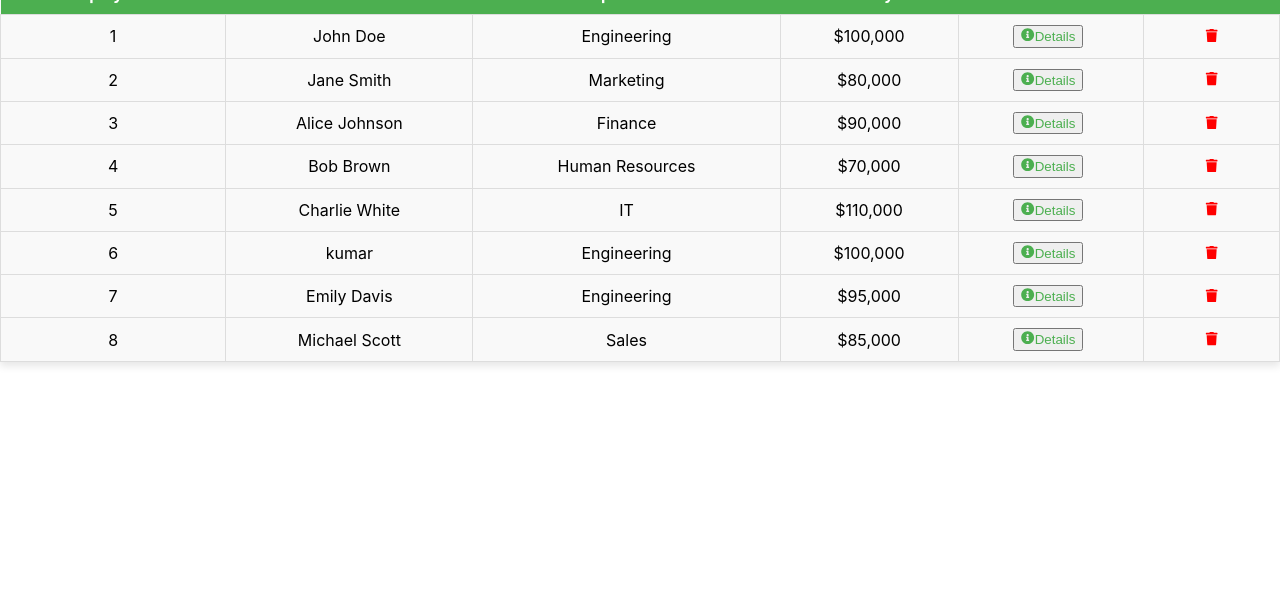
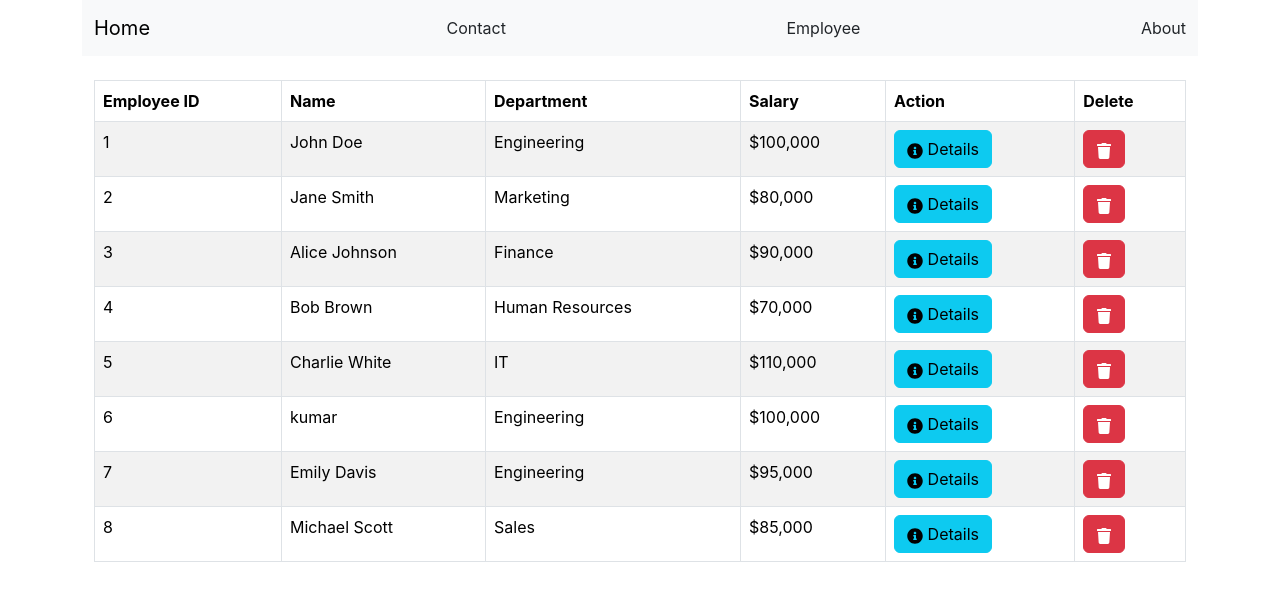
Before and after one commit to Sundarleo11/learnreact, a React (Create React App) app: page /employee in a window 1280 px wide. Shown: the top 600 px of the page. Built offline with nearby package versions, Linux system fonts and the light colour scheme; data requests are answered from the project's data file.

Commit message:
bootstarp style

```diff
--- a/package.json
+++ b/package.json
@@ -7,7 +7,9 @@
     "@testing-library/jest-dom": "^6.6.3",
     "@testing-library/react": "^16.3.0",
     "@testing-library/user-event": "^13.5.0",
+    "bootstrap": "^5.3.5",
     "react": "^19.1.0",
+    "react-bootstrap": "^2.10.9",
     "react-dom": "^19.1.0",
     "react-icons": "^5.5.0",
     "react-router-dom": "^6.4.1",
--- a/src/App.css
+++ b/src/App.css
@@ -1,113 +1 @@
-.App-header {
-  background-color: #282c34;
-  padding: 10px;
-  text-align: left;
-}
-
-.App-header a{
-  color: white;
-  padding: 5px;
-  text-decoration: none;
-}
-
-/* Center table globally */
-.center-table {
-  display: flex;
-  justify-content: center;
-  align-items: center;
-  height: 32vh;
-}
-
-/* Table styles */
-.table {
-  width: 100%;
-  border-collapse: collapse;
-  text-align: center;
-  background-color: #f9f9f9;
-  box-shadow: 0 4px 8px rgba(0, 0, 0, 0.1);
-  margin: 20px auto;
-}
-
-/* Header styles */
-.table-header {
-  background-color: #4CAF50;
-  color: white;
-  padding: 10px;
-}
-
-/* Cell styles */
-.table-cell {
-  padding: 10px;
-  border: 1px solid #ddd;
-}
-
-/* Icon styles */
-.icon-details {
-  color: #4CAF50;
-  margin-right: 5px;
-}
-
-.icon-delete {
-  color: red;
-  background: none;
-  border: none;
-  cursor: pointer;
-}
-
-/* Styling for EmployeeDetails component */
-.employeeDetails {
-    background-color: #f9f9f9;
-    border: 1px solid #ddd;
-    border-radius: 8px;
-    padding: 20px;
-    margin: 20px auto;
-    max-width: 600px;
-    box-shadow: 0 4px 6px rgba(0, 0, 0, 0.1);
-    font-family: Arial, sans-serif;
-    color: #333;
-}
-
-.employeeDetails h1 {
-    font-size: 24px;
-    color: #444;
-    margin-bottom: 10px;
-}
-
-.employeeDetails h2 {
-    font-size: 18px;
-    margin: 5px 0;
-}
-
-.employeeDetails p {
-    font-size: 16px;
-    color: #666;
-}
-
-/* Add reusable styles for loading, error, and no data messages */
-.message {
-    text-align: center;
-    font-size: 18px;
-    margin-top: 20px;
-}
-
-.message.loading {
-    color: #555;
-}
-
-.message.error {
-    color: red;
-}
-
-.message.no-data {
-    color: #555;
-}
-
-/* Add this to define a reusable button style */
-.btn-primary {
-    padding: 10px 20px;
-    background-color: #007bff;
-    color: #fff;
-    border: none;
-    border-radius: 5px;
-    cursor: pointer;
-}
+/* Removed all custom styles as they are replaced with Bootstrap classes.*/
--- a/src/App.js
+++ b/src/App.js
@@ -1,4 +1,5 @@
 import "./App.css";
+import "bootstrap/dist/css/bootstrap.min.css";
 import Header from "./Header";
 import useFetch from "./useFetch";
 import { Routes, Route } from "react-router-dom";
@@ -19,9 +20,8 @@ function App() {
   };
 
   return (
-    <>
-      <div className="App">
-        <Header></Header>
+    <div className="container">
+      <Header />
       <Routes>
         <Route path="/" element={<Home />} />
         <Route path="/home" element={<Home />} />
@@ -41,7 +41,6 @@ function App() {
         <Route path="/employeeDetails/:id" element={<EmployeeDetails />} />
       </Routes>
     </div>
-    </>
   );
 }
 
--- a/src/Employee.js
+++ b/src/Employee.js
@@ -1,48 +1,44 @@
-import {  useNavigate } from "react-router-dom";
+import { useNavigate } from "react-router-dom";
 import { FaTrash, FaInfoCircle } from 'react-icons/fa';
+import { Table } from 'react-bootstrap';
 import './App.css';
 
 const Employee = ({ employees, FunctionDelete }) => {
   const navigate = useNavigate();
   return (
-    <div className="center-table">
-      <table className="table">
+    <div className="container mt-4">
+      <Table striped bordered hover>
         <thead>
           <tr>
-            <th className="table-header">Employee ID</th>
-            <th className="table-header">Name</th>
-            <th className="table-header">Department</th>
-            <th className="table-header">Salary</th>
-            <th className="table-header">Action</th>
-            <th className="table-header">Delete</th>
+            <th>Employee ID</th>
+            <th>Name</th>
+            <th>Department</th>
+            <th>Salary</th>
+            <th>Action</th>
+            <th>Delete</th>
           </tr>
         </thead>
         <tbody>
           {(Array.isArray(employees) ? employees : []).map((emp) => (
             <tr key={emp.id}>
-              <td className="table-cell">{emp.id}</td>
-              <td className="table-cell">{emp.name}</td>
-              <td className="table-cell">{emp.department}</td>
-              <td className="table-cell">{emp.salary}</td>
-             {/* <td className="table-cell">
-                <Link to={`/employeeDetails/${emp.id}`}>
-                  <FaInfoCircle className="icon-details" />Details
-                </Link>
-              </td>*/}
-              <td className="table-cell">
-                <button onClick={() => navigate(`/employeeDetails/${emp.id}`)} className="icon-details">
-                  <FaInfoCircle />Details
+              <td>{emp.id}</td>
+              <td>{emp.name}</td>
+              <td>{emp.department}</td>
+              <td>{emp.salary}</td>
+              <td>
+                <button onClick={() => navigate(`/employeeDetails/${emp.id}`)} className="btn btn-info">
+                  <FaInfoCircle /> Details
                 </button>
               </td>
-              <td className="table-cell">
-                <button onClick={() => FunctionDelete(emp.id)} className="icon-delete">
+              <td>
+                <button onClick={() => FunctionDelete(emp.id)} className="btn btn-danger">
                   <FaTrash />
                 </button>
               </td>
             </tr>
           ))}
         </tbody>
-      </table>
+      </Table>
     </div>
   );
 };
--- a/src/EmployeeDetails.js
+++ b/src/EmployeeDetails.js
@@ -1,5 +1,6 @@
 import { useParams, useNavigate } from 'react-router-dom'
 import useFetch from "./useFetch";
+import 'bootstrap/dist/css/bootstrap.min.css';
 
 function EmployeeDetails() {
     const { id } = useParams();
@@ -8,25 +9,27 @@ function EmployeeDetails() {
     const navigate = useNavigate();
 
     if (isLoading) {
-        return <div className="message loading">Loading...</div>;
+        return <div className="alert alert-info">Loading...</div>;
     }
 
     if (error) {
-        return <div className="message error">Error: {error}</div>;
+        return <div className="alert alert-danger">Error: {error}</div>;
     }
 
     if (!employees) {
-        return <div className="message no-data">No employee data found.</div>;
+        return <div className="alert alert-warning">No employee data found.</div>;
     }
 
     return (
-        <div className='employeeDetails'>
-            <h1>Employee Details - {id}</h1>
-            <h2>Name: {employees.name}</h2>
-            <h2>Department: {employees.department}</h2>
-            <h2>Salary: {employees.salary}</h2>
-            <p>Details of the employee will be displayed here.</p>
-            <button className='btn btn-primary' onClick={() => navigate(-1)}>Go Back</button>
+        <div className='employeeDetails card m-3 p-3'>
+            <div className='card-body'>
+                <h1 className='card-title'>Employee Details - {id}</h1>
+                <h2 className='card-subtitle mb-2 text-muted'>Name: {employees.name}</h2>
+                <h2 className='card-subtitle mb-2 text-muted'>Department: {employees.department}</h2>
+                <h2 className='card-subtitle mb-2 text-muted'>Salary: {employees.salary}</h2>
+                <p className='card-text'>Details of the employee will be displayed here.</p>
+                <button className='btn btn-primary' onClick={() => navigate(-1)}>Go Back</button>
+            </div>
         </div>
     );
 }
--- a/src/Header.js
+++ b/src/Header.js
@@ -3,12 +3,14 @@ import { Link } from "react-router-dom";
 
 const Header = () => {
   return (
-    <div className="App-header">
-      <Link to="/Home">Home</Link>
-      <Link to="/Contact">Contact</Link>
-      <Link to="/employee">employee</Link>
-      <Link to="/About">About</Link>
-    </div>
+    <nav className="navbar navbar-expand-lg navbar-light" style={{ backgroundColor: '#f8f9fa', width: '100%' }}>
+      <div className="container-fluid">
+        <Link className="navbar-brand" to="/Home">Home</Link>
+        <Link className="nav-link" to="/Contact">Contact</Link>
+        <Link className="nav-link" to="/employee">Employee</Link>
+        <Link className="nav-link" to="/About">About</Link>
+      </div>
+    </nav>
   );
 };
 
--- a/src/Home.js
+++ b/src/Home.js
@@ -2,7 +2,7 @@ import React from 'react'
 
 const Home = () => {
   return (
-    <h2>
+    <h2 className="text-center mt-4">
       Welcome to Home Page
     </h2>
   )
--- a/src/index.js
+++ b/src/index.js
@@ -1,5 +1,6 @@
 import React from 'react';
 import ReactDOM from 'react-dom/client';
+import 'bootstrap/dist/css/bootstrap.min.css';
 import './index.css';
 import App from './App';
 import reportWebVitals from './reportWebVitals';
```
Also changed, not shown: 1 other file (tests, documents, lock files or other folders). Lines whose indentation alone changed are shown as unchanged.
